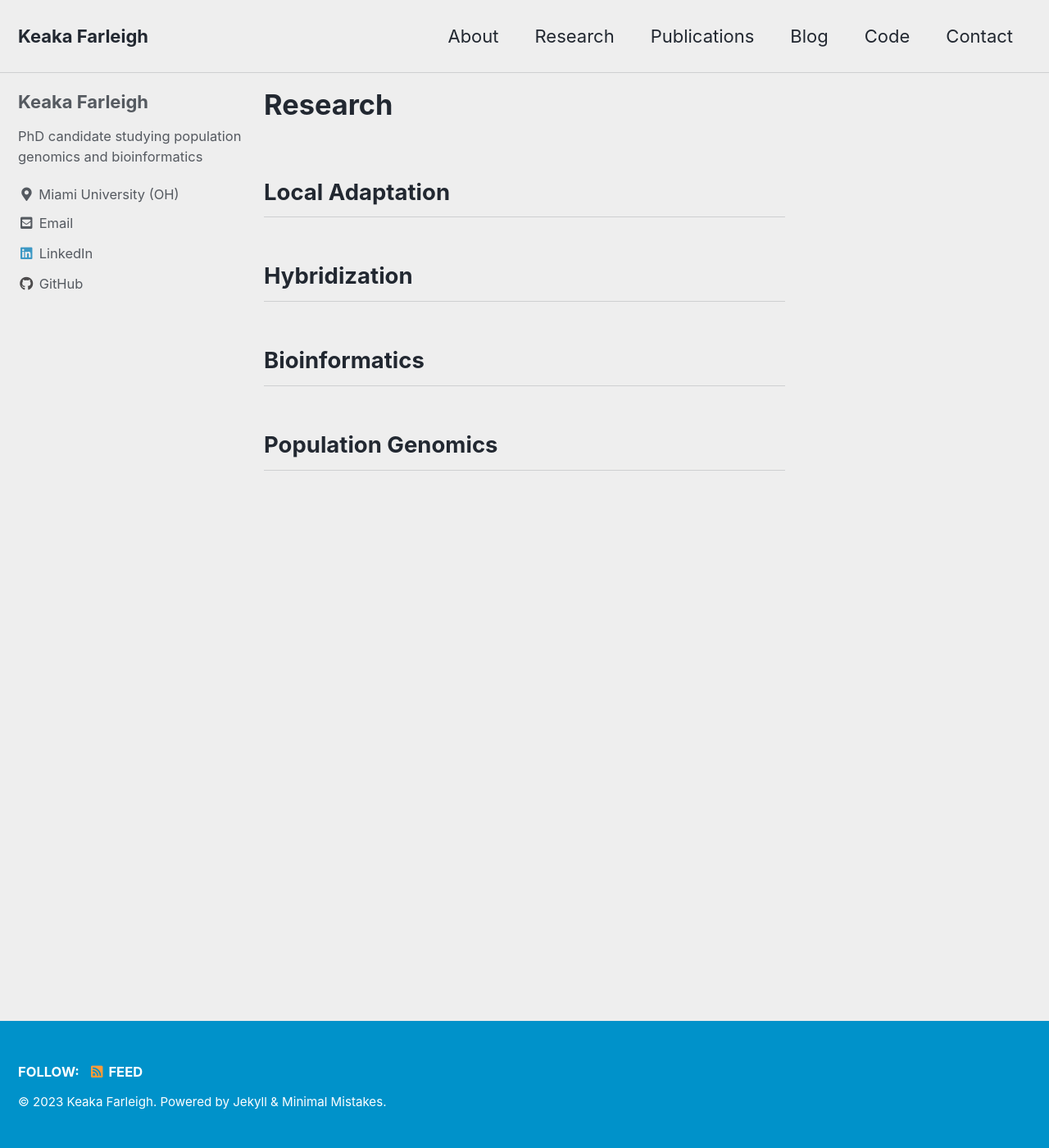
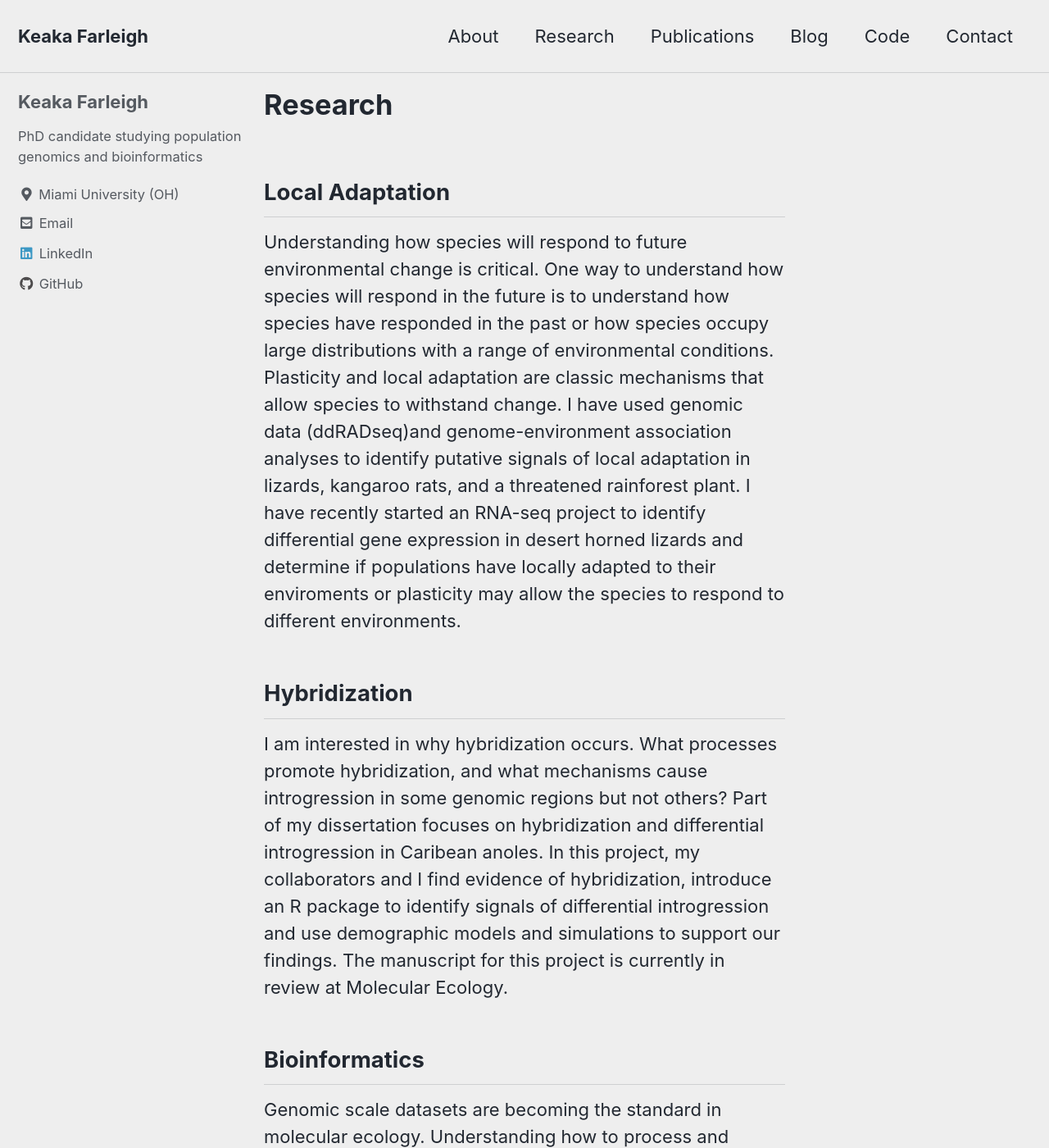
Before and after one commit to kfarleigh/kfarleigh.github.io, a Jekyll site: the page built from _pages/research.md, in a window 1280 px wide and 1400 px high. Shown: the whole window at 82% size. Built offline with Jekyll 4.4.1, drawn with Linux system fonts in a browser that asks for light colours; cached includes are drawn as plain includes; some of the changed text lies outside the part shown.

Commit message:
Update research.md

```diff
--- a/_pages/research.md
+++ b/_pages/research.md
@@ -3,6 +3,10 @@ title: "Research"
 permalink: /research/
 ---
 ## Local Adaptation
+Understanding how species will respond to future environmental change is critical. One way to understand how species will respond in the future is to understand how species have responded in the past or how species occupy large distributions with a range of environmental conditions. Plasticity and local adaptation are classic mechanisms that allow species to withstand change. I have used genomic data (ddRADseq)and genome-environment association analyses to identify putative signals of local adaptation in lizards, kangaroo rats, and a threatened rainforest plant. I have recently started an RNA-seq project to identify differential gene expression in desert horned lizards and determine if populations have locally adapted to their enviroments or plasticity may allow the species to respond to different environments.
 ## Hybridization
+I am interested in why hybridization occurs. What processes promote hybridization, and what mechanisms cause introgression in some genomic regions but not others? Part of my dissertation focuses on hybridization and differential introgression in Caribean anoles. In this project, my collaborators and I find evidence of hybridization, introduce an R package to identify signals of differential introgression and use demographic models and simulations to support our findings. The manuscript for this project is currently in review at Molecular Ecology.
 ## Bioinformatics
+Genomic scale datasets are becoming the standard in molecular ecology. Understanding how to process and analyze this data is critical. My research focuses on developing tools and resources that allow researchers to analyze their data and understand how the methods work. Work has included developing an R package to identify signals of differential introgression and a pipeline to identify signatures of local adaptation.
 ## Population Genomics
+Population genomics provides the foundation of my research. Most of my projects include a population genomics component and use these techniques as a base for comparison between species, populations, etc. Differences in population genomic statistics can provide evidence of past responses to environmental change, range expansion, and introgression among many other things.
```
